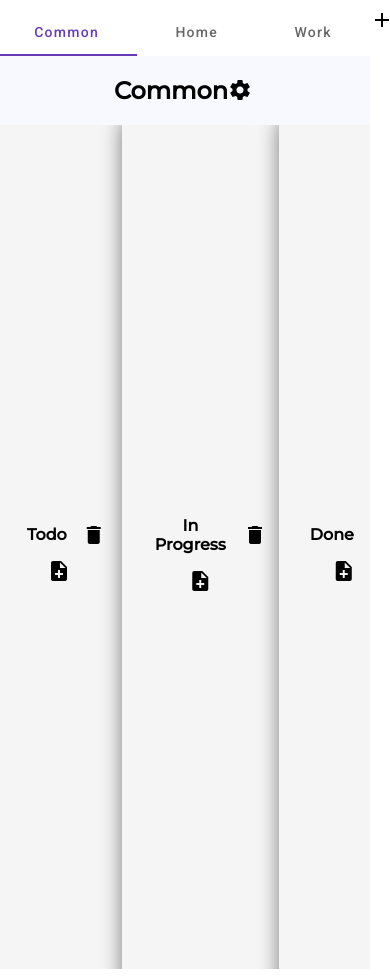
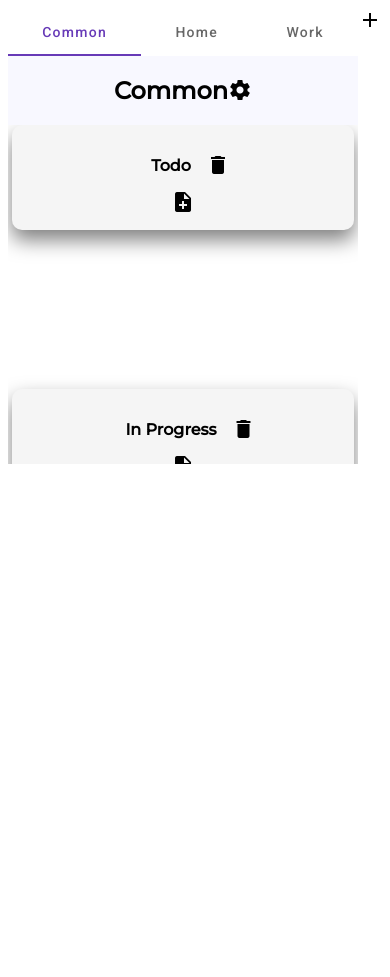
Before and after one commit to JordanPavlev/TodoApp, an Angular app: page / in a window 390 px wide. After the commit the page ends 844 px from the top, so only its background shows below. Built offline with nearby package versions, Linux system fonts and the light colour scheme.

Commit message:
added mobile styles

```diff
--- a/src/app/app.module.ts
+++ b/src/app/app.module.ts
@@ -11,6 +11,8 @@ import { MatMenuModule } from '@angular/material/menu';
 import { MatNativeDateModule } from '@angular/material/core';
 import { MatInputModule } from '@angular/material/input';
 import { MatButtonModule } from '@angular/material/button';
+import {MatCardModule} from '@angular/material/card';
+
 import { MatIconModule } from '@angular/material/icon';
 import { FormsModule, ReactiveFormsModule } from '@angular/forms';
 import { BrowserAnimationsModule } from '@angular/platform-browser/animations';
@@ -33,6 +35,7 @@ import { MatListModule } from '@angular/material/list';
     ReactiveFormsModule,
     MatInputModule,
     DragDropModule,
+    MatCardModule,
     MatListModule,
     MatIconModule,
     MatNativeDateModule,
--- a/src/app/todo-list/todo-list.component.html
+++ b/src/app/todo-list/todo-list.component.html
@@ -148,7 +148,7 @@
     </mat-tab>
   </mat-tab-group>
 
-  <div>
+  <span>
     <mat-icon mat-button [matMenuTriggerFor]="sectionadd">add</mat-icon>
     <mat-menu #sectionadd="matMenu">
       <form (submit)="addSection($event, sectionName.value)">
@@ -167,5 +167,5 @@
         </button>
       </form>
     </mat-menu>
-  </div>
+  </span>
 </div>
--- a/src/app/todo-list/todo-list.component.scss
+++ b/src/app/todo-list/todo-list.component.scss
@@ -10,6 +10,11 @@
     width: 100%;
     height: 100vh;
     overflow-y: hidden;
+
+    @media (max-width: 767px) {
+      flex-direction: column;
+      height: 200%;
+    }
 
     .column {
       text-align: center;
@@ -35,6 +40,7 @@
 
       @media (max-width: 767px) {
         padding: 1rem;
+        height: unset;
       }
 
       @media (min-width: 768px) and (max-width: 1023px) {}
```
